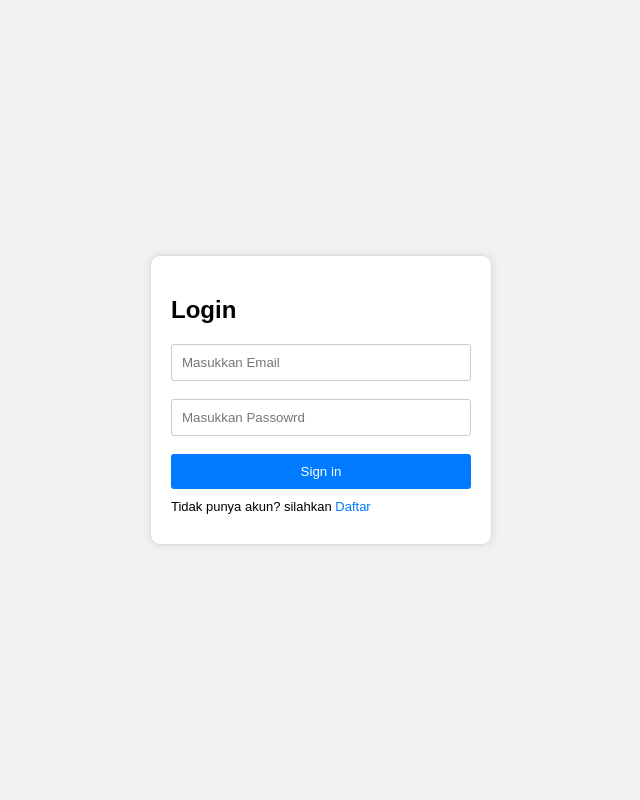
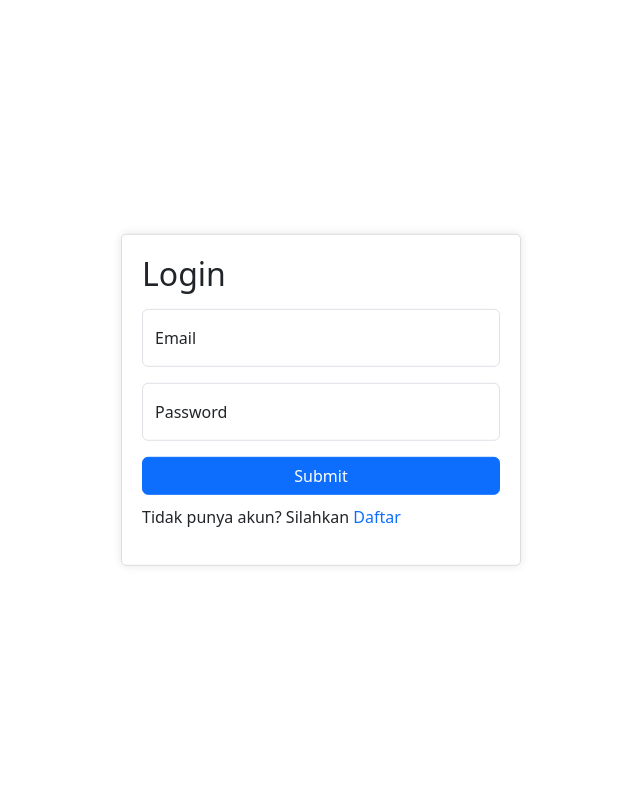
Before and after one commit to hakimlutfi46/simple-login-php, a PHP site: page /login.php in a window 1280 px wide. Shown: the whole page, without its empty margins (319-959 px from the left). Run offline with PHP 8.4, Linux system fonts and the light colour scheme.

Commit message:
add file crud

```diff
--- /dev/null
+++ b/hapus.php
@@ -0,0 +1,6 @@
+<?php
+require('koneksi.php');
+$id = $_GET['id'];
+mysqli_query($koneksi, "DELETE FROM user_detail WHERE id='$id'") or die(mysql_error());
+
+header("Location: home.php");
--- a/koneksi.php
+++ b/koneksi.php
@@ -1,8 +1,9 @@
 <?php
 $server = "localhost";
-$username = "root ";
+$username = "root";
 $password = "";
-$db = "user";
+$db = "db_user";
+$koneksi = mysqli_connect($server, $username, $password, $db);
 
 if (mysqli_connect_errno()) {
     echo "Koneksi Gagal : " . mysqli_connect_errno();
--- a/login.php
+++ b/login.php
@@ -1,113 +1,91 @@
 <?php
 require('koneksi.php');
-
 session_start();
 
 if (isset($_POST['submit'])) {
     $email = $_POST['txt_email'];
-    $pass = $_POST['txt_password'];
+    $pass = $_POST['txt_pass'];
 
+    // validasi user dan password dari database
     if (!empty(trim($email)) && !empty(trim($pass))) {
-        $query = "SELECT * FROM user_detail WHERE user_email = '$email'";
+        $query = "SELECT * FROM user_detail WHERE user_email = '$email' ";
         $result = mysqli_query($koneksi, $query);
         $num = mysqli_num_rows($result);
 
-        if ($num != 0) {
-            $row = mysqli_fetch_array($result);
-
+        while ($row = mysqli_fetch_array($result)) {
             $id = $row['id'];
             $userVal = $row['user_email'];
             $passVal = $row['user_password'];
-            $userName = $row['user_fullname'];
-            $level = $row['id_level'];
+            $level = $row['level'];
+        }
 
-            // Periksa email dan kata sandi dengan fungsi password_verify
-            if ($userVal == $email && password_verify($pass, $passVal)) {
+        if ($num != 0) {
+            if ($userVal == $email && $passVal == $pass) {
                 header('Location: home.php');
+                exit;
             } else {
-                $error = 'Email atau kata sandi salah!!';
+                $error = 'User atau password salah !';
                 header('Location: login.php');
             }
         } else {
-            $error = 'User tidak ditemukan!!';
+            $error = 'User tidak ditemukan !';
             header('Location: login.php');
         }
     } else {
-        $error = 'Data tidak boleh kosong !!';
+        $error = 'Data tidak boleh kosong !';
         echo $error;
     }
 }
 ?>
-
-<html>
+<!doctype html>
+<html lang="en">
 
 <head>
-    <title>Login page</title>
+    <meta charset="utf-8">
+    <meta name="viewport" content="width=device-width, initial-scale=1">
+    <title>Login</title>
+    <link href="https://cdn.jsdelivr.net/npm/bootstrap@5.3.2/dist/css/bootstrap.min.css" rel="stylesheet" integrity="sha384-T3c6CoIi6uLrA9TneNEoa7RxnatzjcDSCmG1MXxSR1GAsXEV/Dwwykc2MPK8M2HN" crossorigin="anonymous">
 </head>
 
 <body>
-    <form action="login.php" method="POST">
-        <h2>Login</h2>
+    <div class="position-absolute top-50 start-50 translate-middle">
+        <form action="login.php" method="post">
+            <h2 style="margin-bottom: 1rem">Login</h2>
+            <div class="form-floating mb-3">
+                <input name="txt_email" type="email" class="form-control" id="floatingInput" placeholder="name@example.com">
+                <label for="floatingInput">Email</label>
+            </div>
 
-        <input type="text" name="txt_email" placeholder="Masukkan Email">
-        <input type="password" name="txt_pass" placeholder="Masukkan Passowrd">
+            <div class="form-floating">
+                <input name="txt_pass" type="password" class="form-control" id="floatingPassword" placeholder="Password">
+                <label for="floatingPassword">Password</label>
+            </div>
 
-        <button type="submit" name="submit">Sign in</button>
+            <button name="submit" type="submit" class="btn btn-primary ms-auto mt-3" style="width:100%">Submit</button>
 
-        <p>Tidak punya akun? silahkan <a href="register.php">Daftar</p>
-    </form>
+            <p>Tidak punya akun? Silahkan <a href="register.php">Daftar</a></p>
+
+        </form>
+    </div>
+    <script src="https://cdn.jsdelivr.net/npm/bootstrap@5.3.2/dist/js/bootstrap.bundle.min.js" integrity="sha384-C6RzsynM9kWDrMNeT87bh95OGNyZPhcTNXj1NW7RuBCsyN/o0jlpcV8Qyq46cDfL" crossorigin="anonymous"></script>
 </body>
 
 </html>
+
 <style>
-    body {
-        font-family: Arial, sans-serif;
-        background-color: #f2f2f2;
-        display: flex;
-        justify-content: center;
-        align-items: center;
-    }
-
     form {
-        max-width: 300px;
+        width: 400px;
         margin: 0 auto;
         padding: 20px;
         background-color: #fff;
         border: 1px solid #ddd;
-        border-radius: 10px;
+        border-radius: 5px;
         box-shadow: 0px 0px 10px rgba(0, 0, 0, 0.1);
-
     }
 
-    p {
-        font-size: 13px;
-        margin: 10px 0;
-    }
-
+    p,
     a {
+        margin-top: 10px;
         text-decoration: none;
-        color: #007bff;
-    }
-
-    input {
-        width: 100%;
-        padding: 10px;
-        margin-bottom: 18px;
-        border: 1px solid #ccc;
-        border-radius: 3px;
-    }
-
-    button[type="submit"] {
-        background-color: #007bff;
-        color: #fff;
-        padding: 10px 20px;
-        border: none;
-        border-radius: 3px;
-        transition: 0.3s;
-        width: 100%;
-    }
-
-    button[type="submit"]:hover {
-        background-color: #0056b3;
     }
 </style>
```
Also changed, not shown: edit.php (added, +17 -0 lines), home.php (added, +55 -0 lines), register.php (+17 -4 lines).
